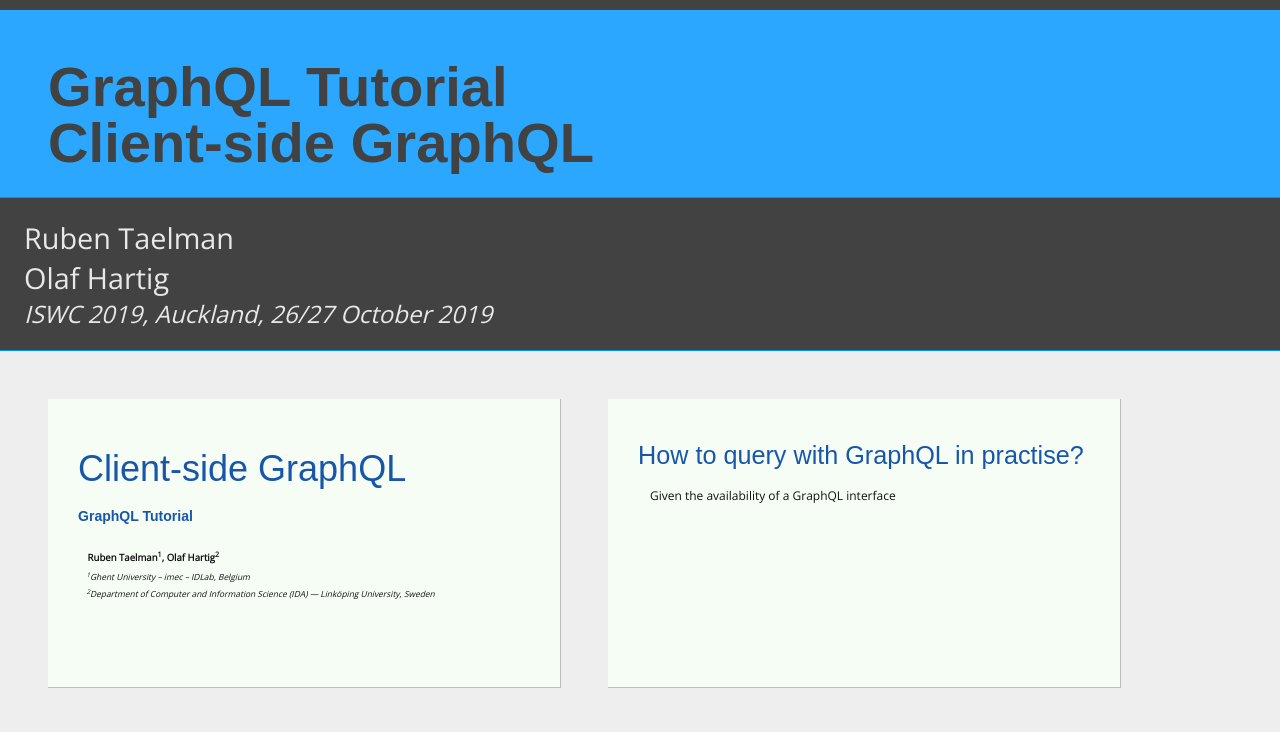
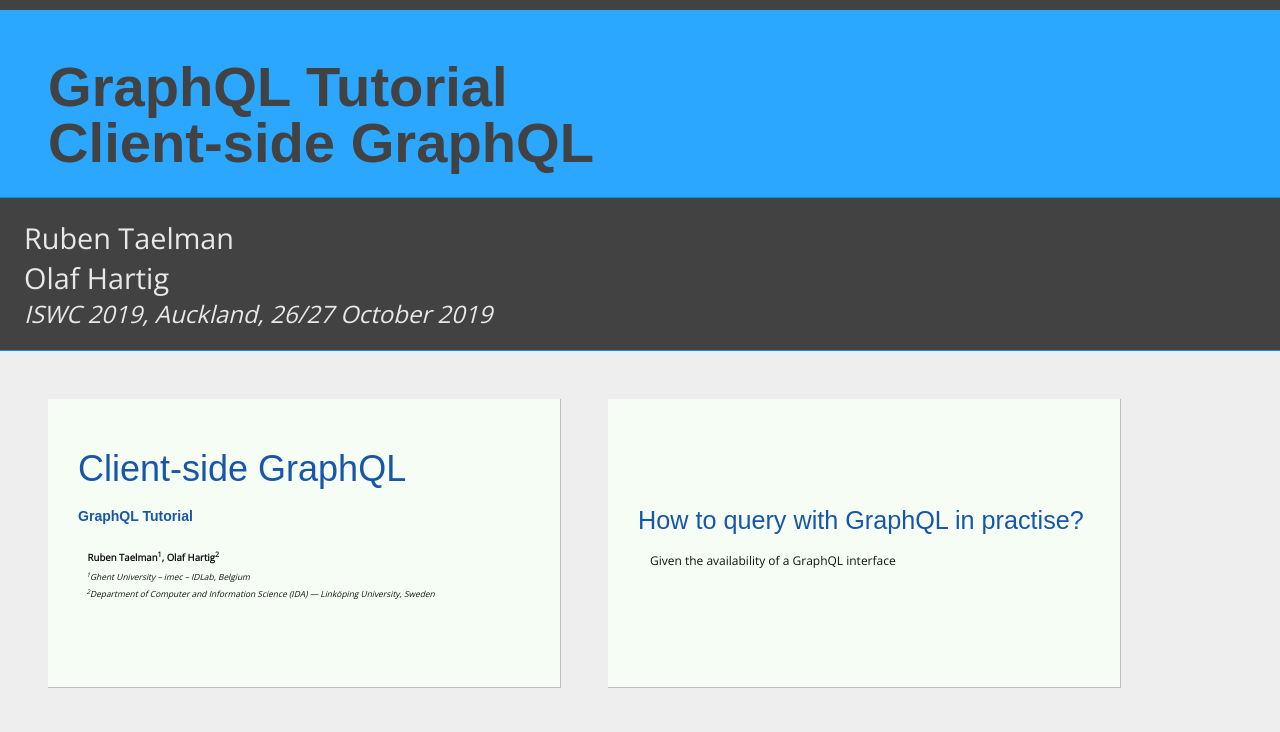
Before and after one commit to rubensworks/slides-2019-iswc-graphql-client, a plain HTML site: page index.html in a window 1280 px wide. Shown: the top 732 px of the page. Drawn offline with nearby package versions, Linux system fonts and the light colour scheme; a web font is replaced by a local one.

Commit message:
Deploy rubensworks/slides-2019-iswc-graphql-client to github.com/rubensworks/slides-2019-iswc-graphql-client.git:gh-pages

```diff
--- a/index.html
+++ b/index.html
@@ -45,7 +45,7 @@
     </section>
 
     <section id="start" class="slide">
-        <h2 class="big">How to query with GraphQL in practise?</h2>
+        <h2 class="big" style="margin-top: 180px">How to query with GraphQL in practise?</h2>
         <ul>
             <li>
                 Given the availability of a GraphQL interface
```
